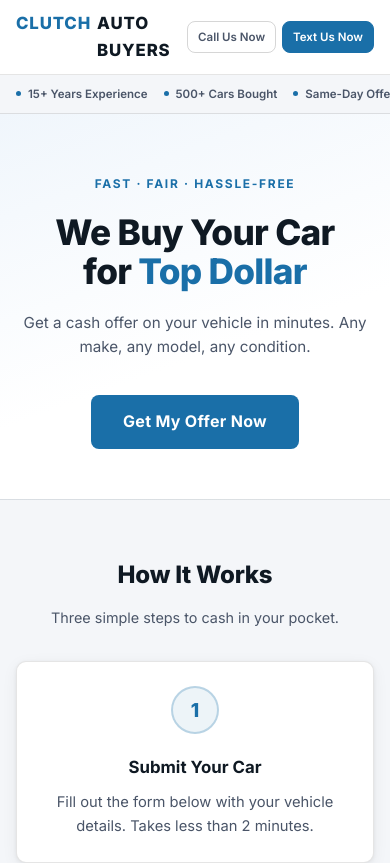
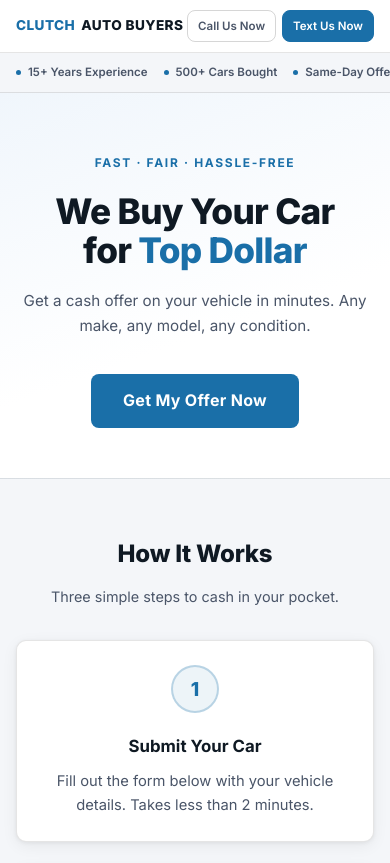
Before and after one commit to clutchautobuyers-tech/ClutchMotors, a website: page public/index.html in a window 390 px wide. Shown: the top 863 px of the page. Drawn offline with Linux system fonts and the light colour scheme.

Commit message:
fix logo stacking on mobile

```diff
--- a/public/css/styles.css
+++ b/public/css/styles.css
@@ -749,7 +749,7 @@
 @media (max-width: 600px) {
   .container { padding: 0 16px; }
   .header-inner { height: auto; padding-top: 10px; padding-bottom: 10px; }
-  .logo { font-size: 1.05rem; }
+  .logo { font-size: 0.85rem; letter-spacing: 0.03em; white-space: nowrap; }
   .header-phone, .header-sms { font-size: 0.72rem; padding: 6px 10px; white-space: nowrap; }
   .header-actions { gap: 6px; }
   .trust-bar { padding: 10px 0; }
```
